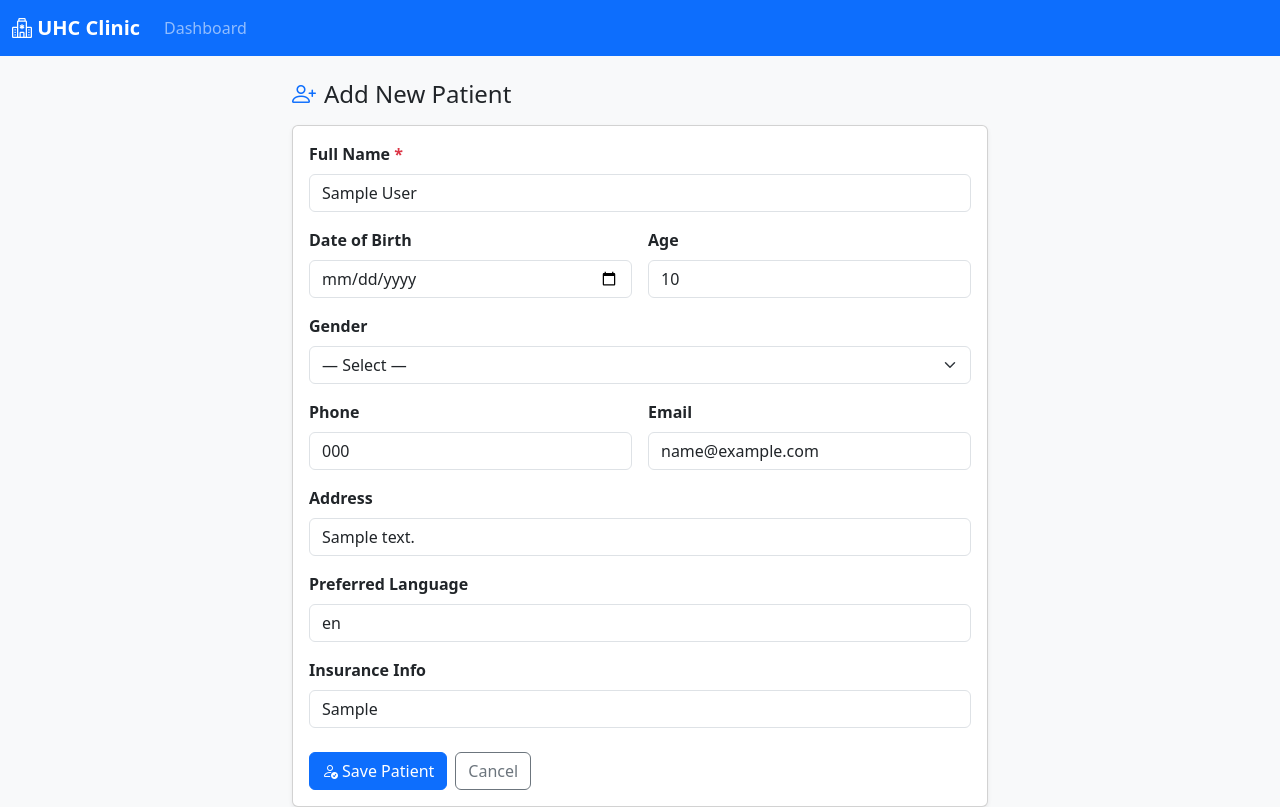
After one commit to Sarmad1999/clinic_managemenSanjana, a Node project: template views/patient-new.ejs in a window 1280 px wide. The commit adds this page. Run offline with Node 20 templates, Linux system fonts and the light colour scheme; the template is opened without the code that fills it: most values are stand-ins (such as "Sample title", 1, 10 or a date in 2020).

Commit message:
Remove Student 2 from UI and add patient creation functionality
Co-authored-by: Sarmad1999 <130788812+Sarmad1999@users.noreply.github.com>
Agent-Logs-Url: https://github.com/Sarmad1999/clinic_managemenSanjana/sessions/4e09dd80-963e-4e7f-a4d0-4d86046e3c39

```diff
--- a/routes/auth.js
+++ b/routes/auth.js
@@ -222,7 +222,7 @@ router.get('/mfa-setup', async (req, res) => {
 
   try {
     const secret     = authenticator.generateSecret();
-    const otpAuthUrl = authenticator.keyuri(req.session.user.username, 'UHC Clinic – Student 2', secret);
+    const otpAuthUrl = authenticator.keyuri(req.session.user.username, 'UHC Clinic', secret);
     const qrImage    = await QRCode.toDataURL(otpAuthUrl);
 
     req.session.mfaSetupSecret = secret;
@@ -245,7 +245,7 @@ router.post('/mfa-setup', async (req, res) => {
 
   if (!isValid) {
     try {
-      const otpAuthUrl = authenticator.keyuri(req.session.user.username, 'UHC Clinic – Student 2', secret);
+      const otpAuthUrl = authenticator.keyuri(req.session.user.username, 'UHC Clinic', secret);
       const qrImage    = await QRCode.toDataURL(otpAuthUrl);
       return res.render('mfa-setup', {
         qrImage, secret,
--- a/server.js
+++ b/server.js
@@ -122,10 +122,12 @@ app.use('/',           generalLimiter);
 const authRoutes         = require('./routes/auth');
 const appointmentRoutes  = require('./routes/appointments');
 const barcodeRoutes      = require('./routes/barcode');
+const patientRoutes      = require('./routes/patients');
 
 app.use('/', authRoutes);
 app.use('/', appointmentRoutes);
 app.use('/', barcodeRoutes);
+app.use('/', patientRoutes);
 
 // ─────────────────────────────────────────────────────────────────────────────
 // Dashboard
--- a/views/login.ejs
+++ b/views/login.ejs
@@ -3,7 +3,7 @@
 <head>
   <meta charset="UTF-8">
   <meta name="viewport" content="width=device-width, initial-scale=1">
-  <title>Login — UHC Clinic (Student 2)</title>
+  <title>Login — UHC Clinic</title>
   <link href="https://cdn.jsdelivr.net/npm/bootstrap@5.3.0/dist/css/bootstrap.min.css" rel="stylesheet">
   <link href="https://cdn.jsdelivr.net/npm/bootstrap-icons@1.11.3/font/bootstrap-icons.min.css" rel="stylesheet">
   <style>
@@ -19,7 +19,7 @@
       <div class="card">
         <div class="card-header text-white text-center py-4">
           <h4 class="mb-0"><i class="bi bi-hospital-fill me-2"></i>UHC Clinic</h4>
-          <small class="text-white-50">Appointment &amp; Scheduling — Student 2</small>
+          <small class="text-white-50">Appointment &amp; Scheduling</small>
         </div>
         <div class="card-body p-4">
           <h5 class="mb-4 text-center text-secondary">Sign In</h5>
--- a/views/mfa-verify.ejs
+++ b/views/mfa-verify.ejs
@@ -29,7 +29,7 @@
             </div>
           <% } %>
           <p class="text-muted mb-4">
-            Open your authenticator app and enter the 6-digit code for <strong>UHC Clinic – Student 2</strong>.
+            Open your authenticator app and enter the 6-digit code for <strong>UHC Clinic</strong>.
           </p>
           <form method="POST" action="/mfa-verify">
             <input type="hidden" name="_csrf" value="<%= csrfToken %>">
--- a/views/partials/nav.ejs
+++ b/views/partials/nav.ejs
@@ -2,7 +2,6 @@
   <div class="container-fluid">
     <a class="navbar-brand fw-bold" href="/dashboard">
       <i class="bi bi-hospital"></i> UHC Clinic
-      <small class="text-white-50 ms-1" style="font-size:.7rem">Student 2</small>
     </a>
     <button class="navbar-toggler" type="button" data-bs-toggle="collapse" data-bs-target="#mainNav">
       <span class="navbar-toggler-icon"></span>
@@ -16,6 +15,11 @@
         <li class="nav-item">
           <a class="nav-link" href="/appointments">
             <i class="bi bi-calendar2-week me-1"></i>Appointments
+          </a>
+        </li>
+        <li class="nav-item">
+          <a class="nav-link" href="/patients/new">
+            <i class="bi bi-person-plus me-1"></i>Add Patient
           </a>
         </li>
         <li class="nav-item dropdown">
--- /dev/null
+++ b/views/patient-new.ejs
@@ -0,0 +1,130 @@
+<!DOCTYPE html>
+<html lang="en">
+<head>
+  <meta charset="UTF-8">
+  <meta name="viewport" content="width=device-width, initial-scale=1">
+  <title>Add Patient — UHC Clinic</title>
+  <link href="https://cdn.jsdelivr.net/npm/bootstrap@5.3.0/dist/css/bootstrap.min.css" rel="stylesheet">
+  <link href="https://cdn.jsdelivr.net/npm/bootstrap-icons@1.11.3/font/bootstrap-icons.min.css" rel="stylesheet">
+</head>
+<body class="bg-light">
+<%- include('partials/nav', { user }) %>
+<div class="container" style="max-width:720px">
+
+  <h4 class="mb-3">
+    <i class="bi bi-person-plus me-2 text-primary"></i>Add New Patient
+  </h4>
+
+  <% if (errors && errors.length > 0) { %>
+  <div class="alert alert-danger alert-dismissible fade show">
+    <i class="bi bi-exclamation-triangle-fill me-2"></i>
+    <ul class="mb-0 ps-3">
+      <% errors.forEach(e => { %><li><%= e.msg %></li><% }) %>
+    </ul>
+    <button type="button" class="btn-close" data-bs-dismiss="alert"></button>
+  </div>
+  <% } %>
+
+  <div class="card shadow-sm">
+    <div class="card-body">
+      <form method="POST" action="/patients" novalidate>
+        <input type="hidden" name="_csrf" value="<%= csrfToken %>">
+
+        <!-- Full Name -->
+        <div class="mb-3">
+          <label for="full_name" class="form-label fw-semibold">
+            Full Name <span class="text-danger">*</span>
+          </label>
+          <input type="text" name="full_name" id="full_name"
+                 class="form-control"
+                 value="<%= form.full_name || '' %>"
+                 maxlength="150" required>
+        </div>
+
+        <!-- Date of Birth & Age -->
+        <div class="row g-3 mb-3">
+          <div class="col-md-6">
+            <label for="date_of_birth" class="form-label fw-semibold">Date of Birth</label>
+            <input type="date" name="date_of_birth" id="date_of_birth"
+                   class="form-control"
+                   value="<%= form.date_of_birth || '' %>">
+          </div>
+          <div class="col-md-6">
+            <label for="age" class="form-label fw-semibold">Age</label>
+            <input type="number" name="age" id="age"
+                   class="form-control"
+                   value="<%= form.age || '' %>"
+                   min="0" max="150">
+          </div>
+        </div>
+
+        <!-- Gender -->
+        <div class="mb-3">
+          <label for="gender" class="form-label fw-semibold">Gender</label>
+          <select name="gender" id="gender" class="form-select">
+            <option value="">— Select —</option>
+            <% ['Male','Female','Other'].forEach(g => { %>
+            <option value="<%= g %>" <%= form.gender === g ? 'selected' : '' %>><%= g %></option>
+            <% }) %>
+          </select>
+        </div>
+
+        <!-- Phone & Email -->
+        <div class="row g-3 mb-3">
+          <div class="col-md-6">
+            <label for="phone" class="form-label fw-semibold">Phone</label>
+            <input type="text" name="phone" id="phone"
+                   class="form-control"
+                   value="<%= form.phone || '' %>"
+                   maxlength="50">
+          </div>
+          <div class="col-md-6">
+            <label for="email" class="form-label fw-semibold">Email</label>
+            <input type="email" name="email" id="email"
+                   class="form-control"
+                   value="<%= form.email || '' %>"
+                   maxlength="150">
+          </div>
+        </div>
+
+        <!-- Address -->
+        <div class="mb-3">
+          <label for="address" class="form-label fw-semibold">Address</label>
+          <input type="text" name="address" id="address"
+                 class="form-control"
+                 value="<%= form.address || '' %>"
+                 maxlength="255">
+        </div>
+
+        <!-- Preferred Language -->
+        <div class="mb-3">
+          <label for="preferred_language" class="form-label fw-semibold">Preferred Language</label>
+          <input type="text" name="preferred_language" id="preferred_language"
+                 class="form-control"
+                 value="<%= form.preferred_language || 'English' %>"
+                 maxlength="50">
+        </div>
+
+        <!-- Insurance Info -->
+        <div class="mb-4">
+          <label for="insurance_info" class="form-label fw-semibold">Insurance Info</label>
+          <input type="text" name="insurance_info" id="insurance_info"
+                 class="form-control"
+                 value="<%= form.insurance_info || '' %>"
+                 maxlength="255">
+        </div>
+
+        <div class="d-flex gap-2">
+          <button type="submit" class="btn btn-primary">
+            <i class="bi bi-person-check me-1"></i>Save Patient
+          </button>
+          <a href="/dashboard" class="btn btn-outline-secondary">Cancel</a>
+        </div>
+      </form>
+    </div>
+  </div>
+</div>
+
+<script src="https://cdn.jsdelivr.net/npm/bootstrap@5.3.0/dist/js/bootstrap.bundle.min.js"></script>
+</body>
+</html>
--- a/views/register.ejs
+++ b/views/register.ejs
@@ -3,7 +3,7 @@
 <head>
   <meta charset="UTF-8">
   <meta name="viewport" content="width=device-width, initial-scale=1">
-  <title>Register — UHC Clinic (Student 2)</title>
+  <title>Register — UHC Clinic</title>
   <link href="https://cdn.jsdelivr.net/npm/bootstrap@5.3.0/dist/css/bootstrap.min.css" rel="stylesheet">
   <link href="https://cdn.jsdelivr.net/npm/bootstrap-icons@1.11.3/font/bootstrap-icons.min.css" rel="stylesheet">
   <style>
@@ -19,7 +19,7 @@
       <div class="card">
         <div class="card-header text-white text-center py-4">
           <h4 class="mb-0"><i class="bi bi-hospital-fill me-2"></i>UHC Clinic</h4>
-          <small class="text-white-50">Create a new account — Student 2</small>
+          <small class="text-white-50">Create a new account</small>
         </div>
         <div class="card-body p-4">
           <% if (error) { %>
```
Also changed, not shown: routes/patients.js (added, +150 -0 lines), views/dashboard.ejs (+11 -2 lines).
